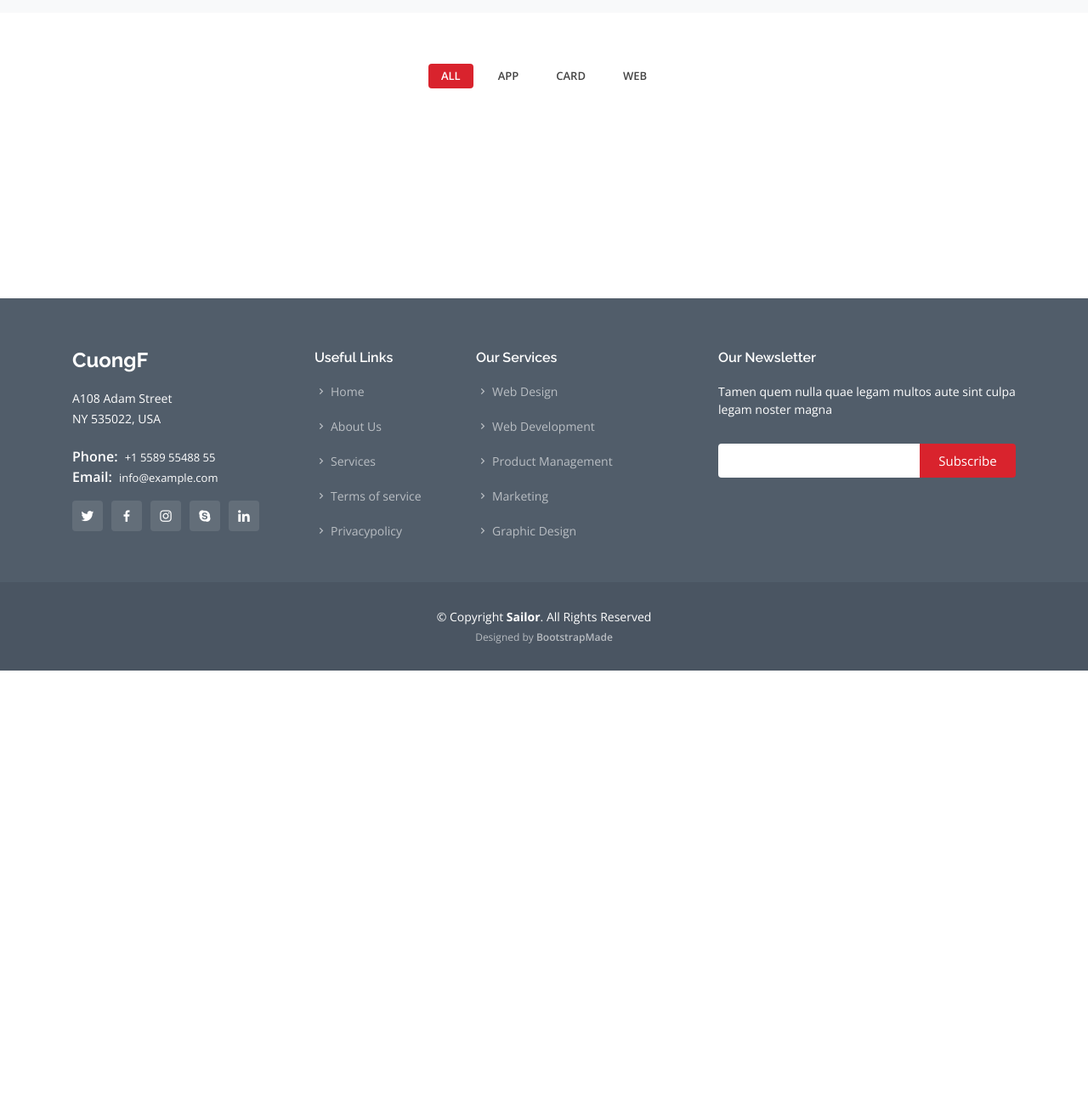
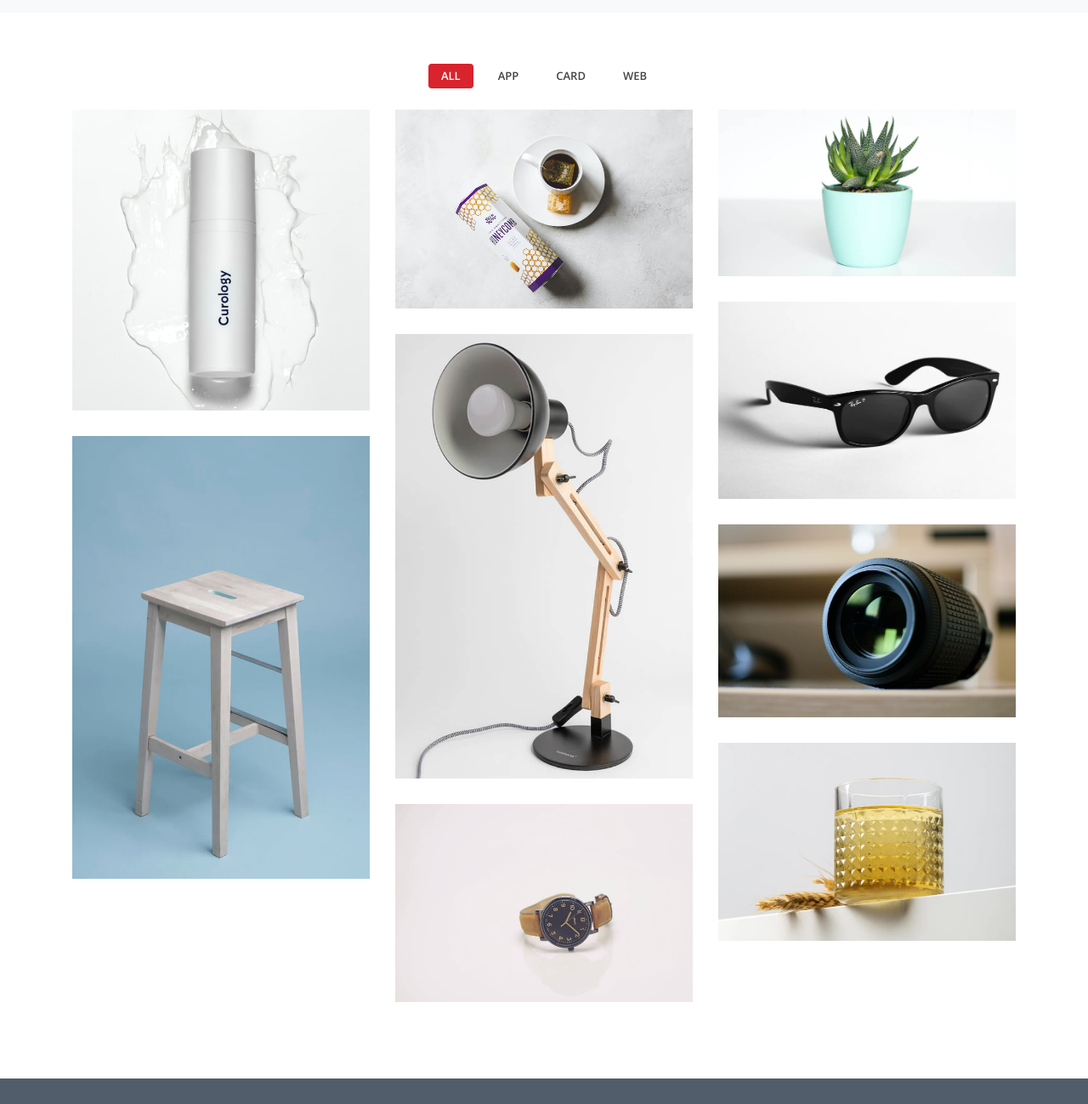
Before and after one commit to cuong7NH/CuongF-sailor, a website: page html/portfolio.html in a window 1280 px wide. Shown: the part 141-1440 px from the top of the page at 85% size. Before the commit the page ends 930 px from the top, so only its background shows below. Drawn offline with nearby package versions, Linux system fonts and the light colour scheme; the site is published under a folder, as on GitHub Pages, so addresses that start at the root find nothing.

Commit message:
Update portfolio.html
sua duong dan img

```diff
--- a/html/portfolio.html
+++ b/html/portfolio.html
@@ -110,7 +110,7 @@
             <div class="row portfolio-container">
                 <div class="col col-12 col-md-6 col-lg-4 portfolio-item  filter-all filter-app">
                     <div class="portfolio-wrap">
-                        <img src="/img/portfolio/portfolio-1.jpg" alt="">
+                        <img src="../img/portfolio/portfolio-1.jpg" alt="">
                         <div class="portfolio-info">
                             <h4>App 1</h4>
                             <p>App</p>
@@ -124,7 +124,7 @@
 
                 <div class="col col-12 col-md-6 col-lg-4 portfolio-item filter-all filter-web">
                     <div class="portfolio-wrap">
-                        <img src="/img/portfolio/portfolio-2.jpg" alt="">
+                        <img src="../img/portfolio/portfolio-2.jpg" alt="">
                         <div class="portfolio-info">
                             <h4>Web 3</h4>
                             <p>Web</p>
@@ -138,7 +138,7 @@
 
                 <div class="col col-12 col-md-6 col-lg-4 portfolio-item    filter-all filter-app">
                     <div class="portfolio-wrap">
-                        <img src="/img/portfolio/portfolio-3.jpg" alt="">
+                        <img src="../img/portfolio/portfolio-3.jpg" alt="">
                         <div class="portfolio-info">
                             <h4>App 2</h4>
                             <p>App</p>
@@ -152,7 +152,7 @@
 
                 <div class="col col-12 col-md-6 col-lg-4 portfolio-item  filter-all filter-cart">
                     <div class="portfolio-wrap">
-                        <img src="/img/portfolio/portfolio-4.jpg" alt="">
+                        <img src="../img/portfolio/portfolio-4.jpg" alt="">
                         <div class="portfolio-info">
                             <h4>Cart 2</h4>
                             <p>Cart</p>
@@ -166,7 +166,7 @@
 
                 <div class="col col-12 col-md-6 col-lg-4 portfolio-item filter-all filter-web">
                     <div class="portfolio-wrap">
-                        <img src="/img/portfolio/portfolio-5.jpg" alt="">
+                        <img src="../img/portfolio/portfolio-5.jpg" alt="">
                         <div class="portfolio-info">
                             <h4>Web 2</h4>
                             <p>Web</p>
@@ -180,7 +180,7 @@
 
                 <div class="col col-12 col-md-6 col-lg-4 portfolio-item filter-all filter-app">
                     <div class="portfolio-wrap">
-                        <img src="/img/portfolio/portfolio-6.jpg" alt="">
+                        <img src="../img/portfolio/portfolio-6.jpg" alt="">
                         <div class="portfolio-info">
                             <h4>App 3</h4>
                             <p>App</p>
@@ -194,7 +194,7 @@
 
                 <div class="col col-12 col-md-6 col-lg-4 portfolio-item  filter-all filter-cart">
                     <div class="portfolio-wrap">
-                        <img src="/img/portfolio/portfolio-7.jpg" alt="">
+                        <img src="../img/portfolio/portfolio-7.jpg" alt="">
                         <div class="portfolio-info">
                             <h4>Cart 1</h4>
                             <p>Cart</p>
@@ -208,7 +208,7 @@
 
                 <div class="col col-12 col-md-6 col-lg-4 portfolio-item  filter-all filter-cart">
                     <div class="portfolio-wrap">
-                        <img src="/img/portfolio/portfolio-8.jpg" alt="">
+                        <img src="../img/portfolio/portfolio-8.jpg" alt="">
                         <div class="portfolio-info">
                             <h4>cart 3</h4>
                             <p>cart</p>
@@ -222,7 +222,7 @@
 
                 <div class="col col-12 col-md-6 col-lg-4 portfolio-item filter-all filter-web">
                     <div class="portfolio-wrap">
-                        <img src="/img/portfolio/portfolio-9.jpg" alt="">
+                        <img src="../img/portfolio/portfolio-9.jpg" alt="">
                         <div class="portfolio-info">
                             <h4>Web 1</h4>
                             <p>Web</p>
```
